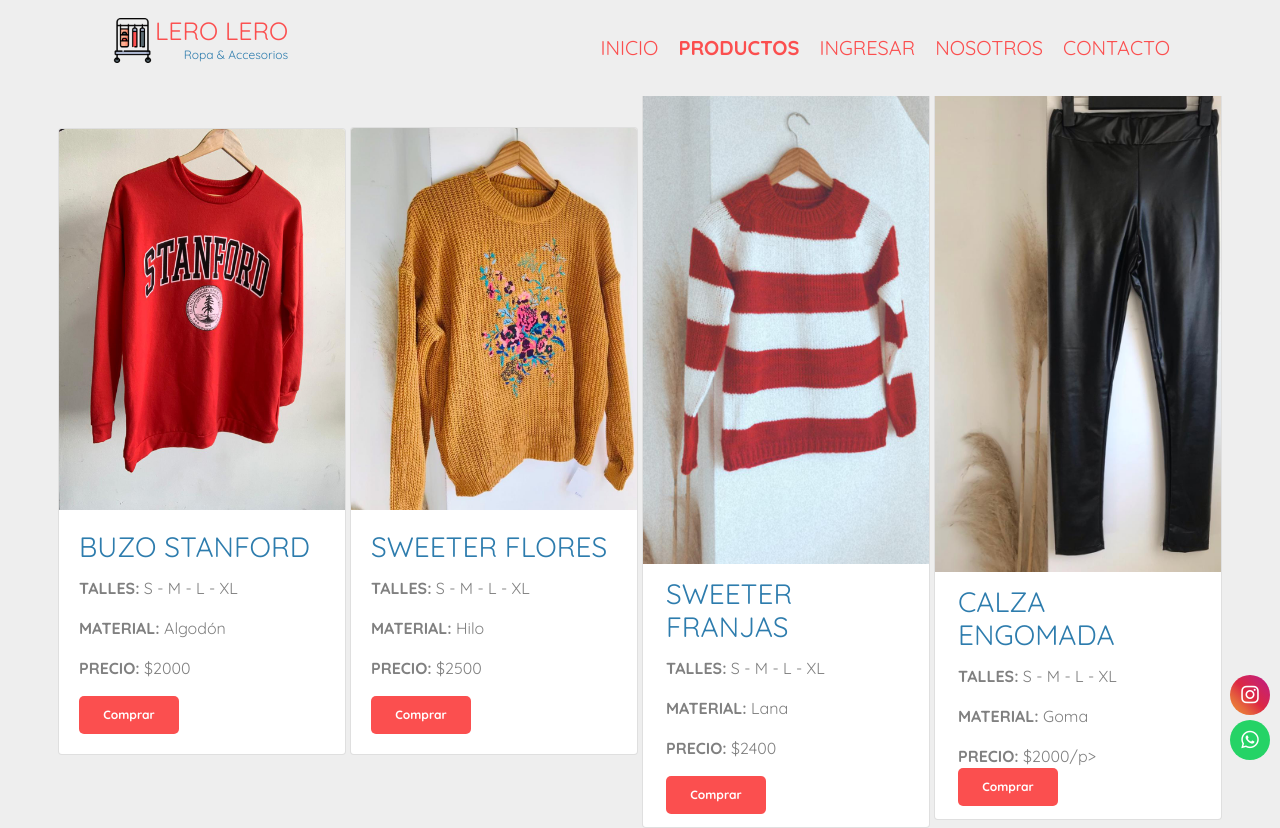
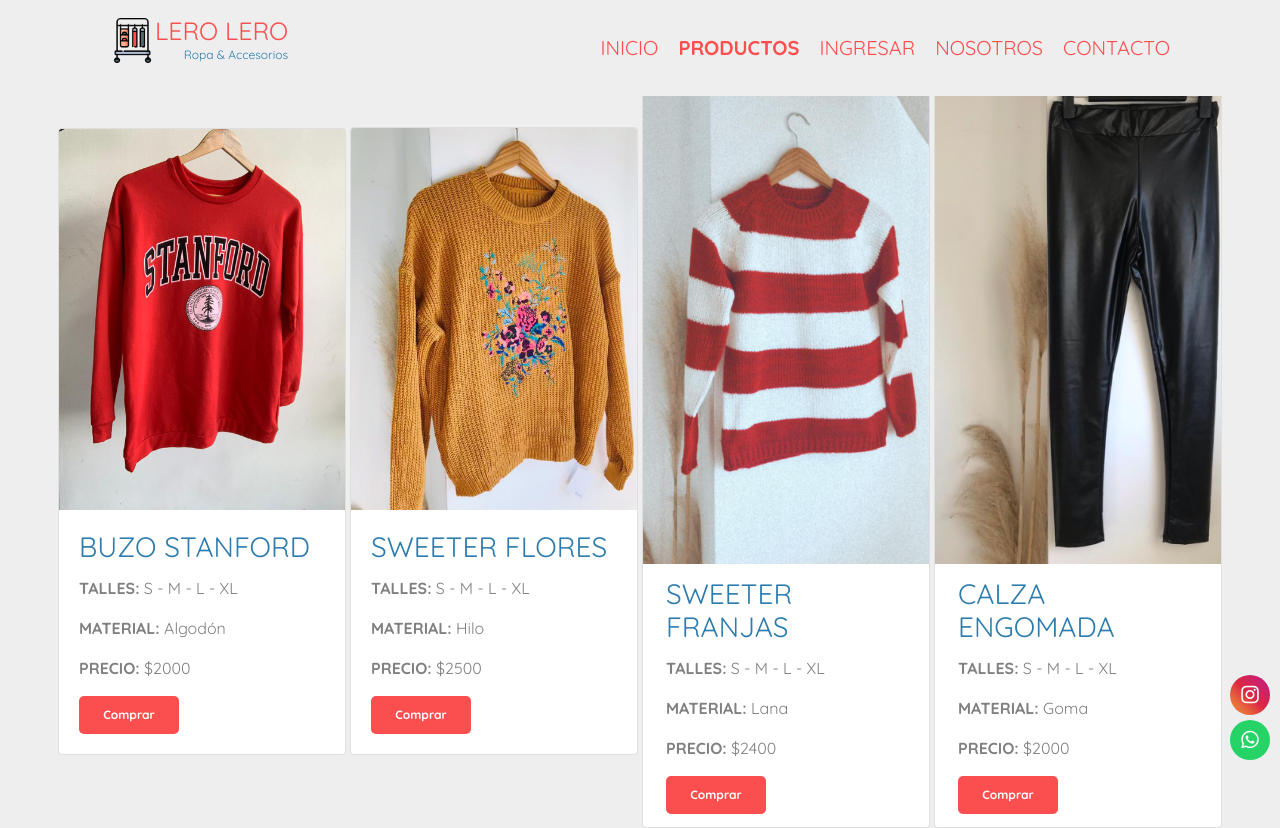
Before and after one commit to quinterodiego/ch-proyecto-final, a website: page views/productos.html in a window 1280 px wide. Shown: the top 828 px of the page. Drawn offline with nearby package versions, Linux system fonts and the light colour scheme.

Commit message:
arreglo productos

```diff
--- a/views/productos.html
+++ b/views/productos.html
@@ -119,7 +119,7 @@
                         <h3 class="card-title">CALZA ENGOMADA</h3>
                         <p class="card-text"><strong>TALLES:</strong> S - M - L - XL</p>
                         <p class="card-text"><strong>MATERIAL:</strong> Goma</p>
-                        <p class="card-text"><strong>PRECIO:</strong> $2000/p>
+                        <p class="card-text"><strong>PRECIO:</strong> $2000</p>
                         <a href="#" class="btn boton btn-primary">Comprar</a>
                     </div>
                 </div>
```
